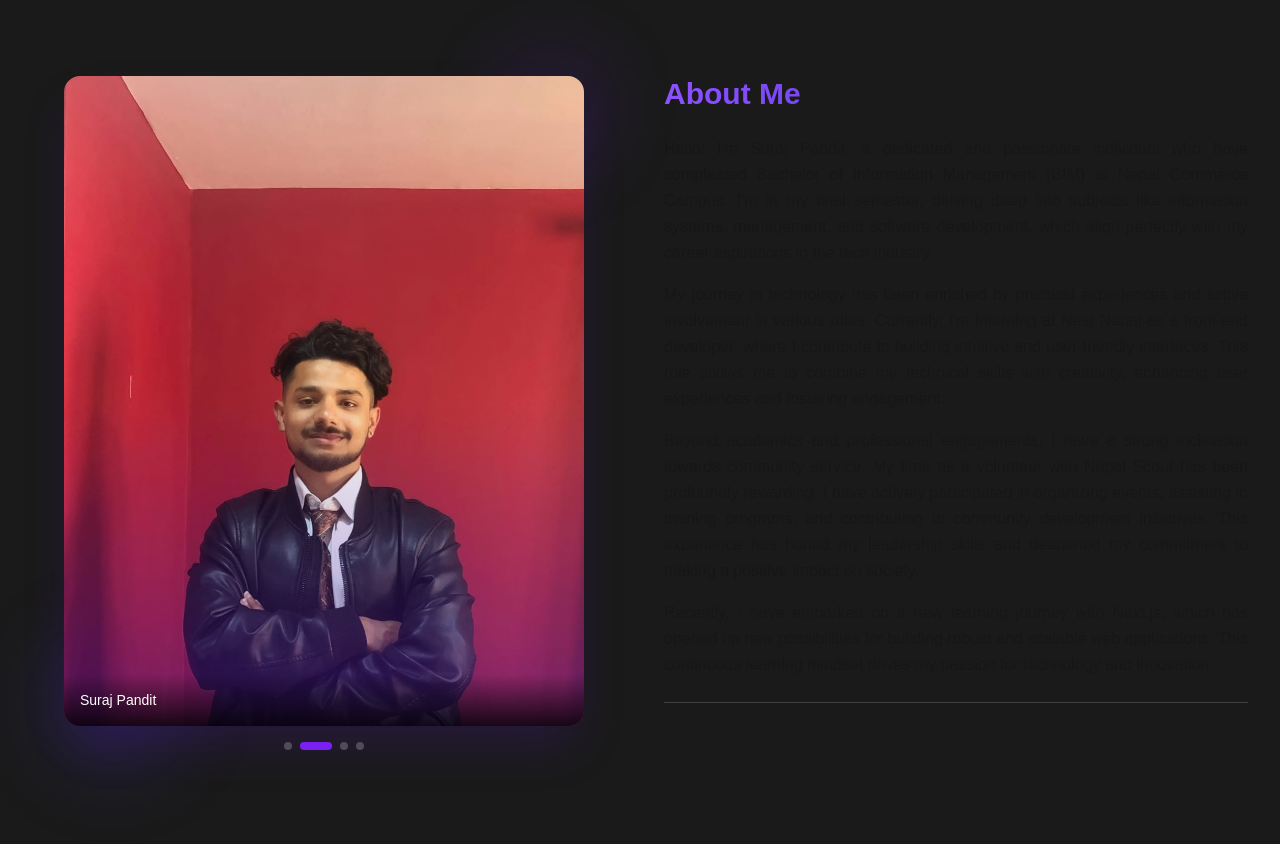
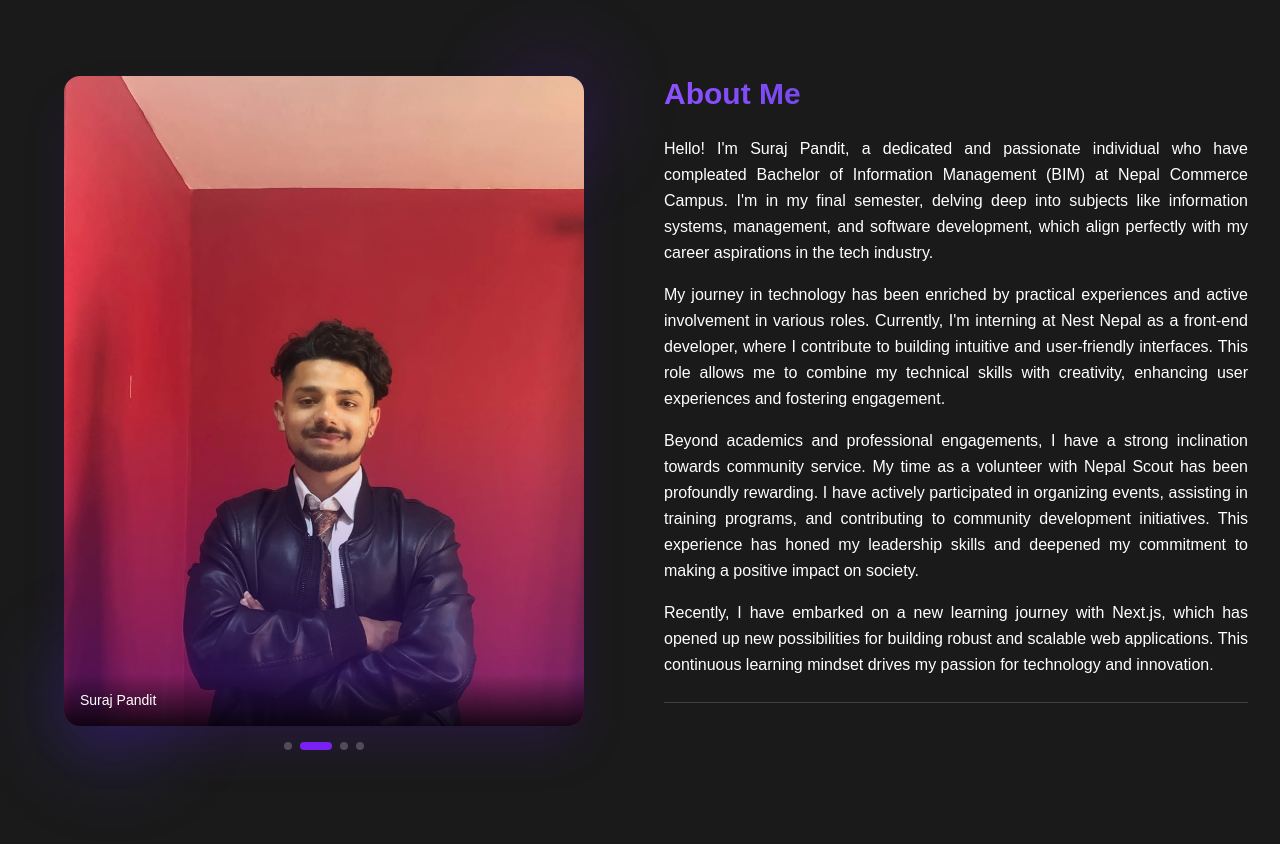
Before and after one commit to SurajPandit12/Website, a Next.js app: page / in a window 1280 px wide. Shown: the part 760-1604 px from the top of the page. Built offline with nearby package versions, Linux system fonts and the light colour scheme.

Commit message:
fix: text-color of about

```diff
--- a/src/app/components/About.jsx
+++ b/src/app/components/About.jsx
@@ -151,7 +151,7 @@ const About = () => {
               <h2 className="text-2xl lg:text-3xl font-bold text-center lg:text-left mb-6 bg-gradient-to-r from-violet-500 to-indigo-800 text-transparent bg-clip-text">
                 About Me
               </h2>
-              <div className="space-y-4 text-neutral-900">
+              <div className="space-y-4 text-neutral- dark:text-white">
                 <p className="text-sm sm:text-base leading-relaxed text-justify">
                   Hello! I'm Suraj Pandit, a dedicated and passionate individual
                   who have compleated Bachelor of Information Management (BIM)
```
